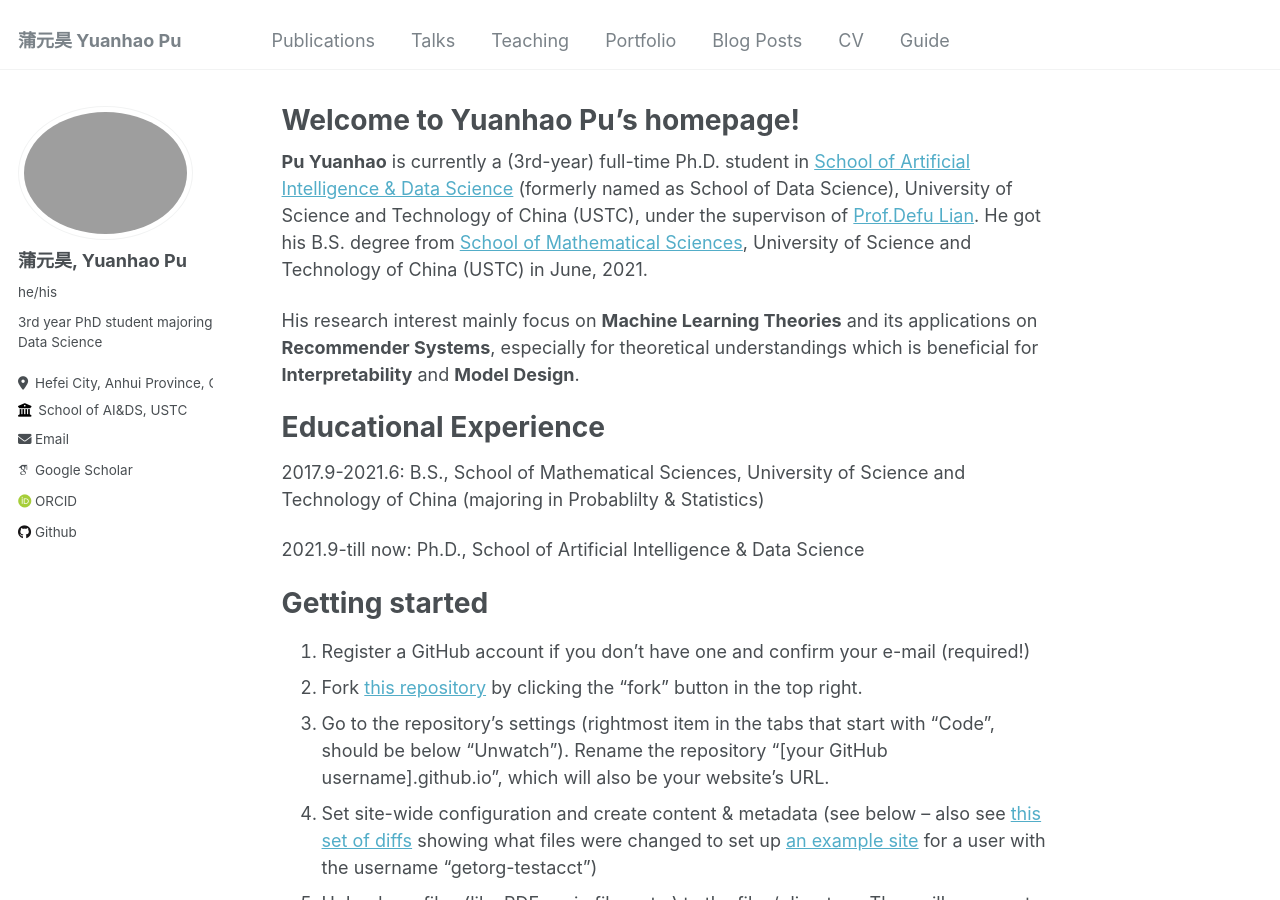
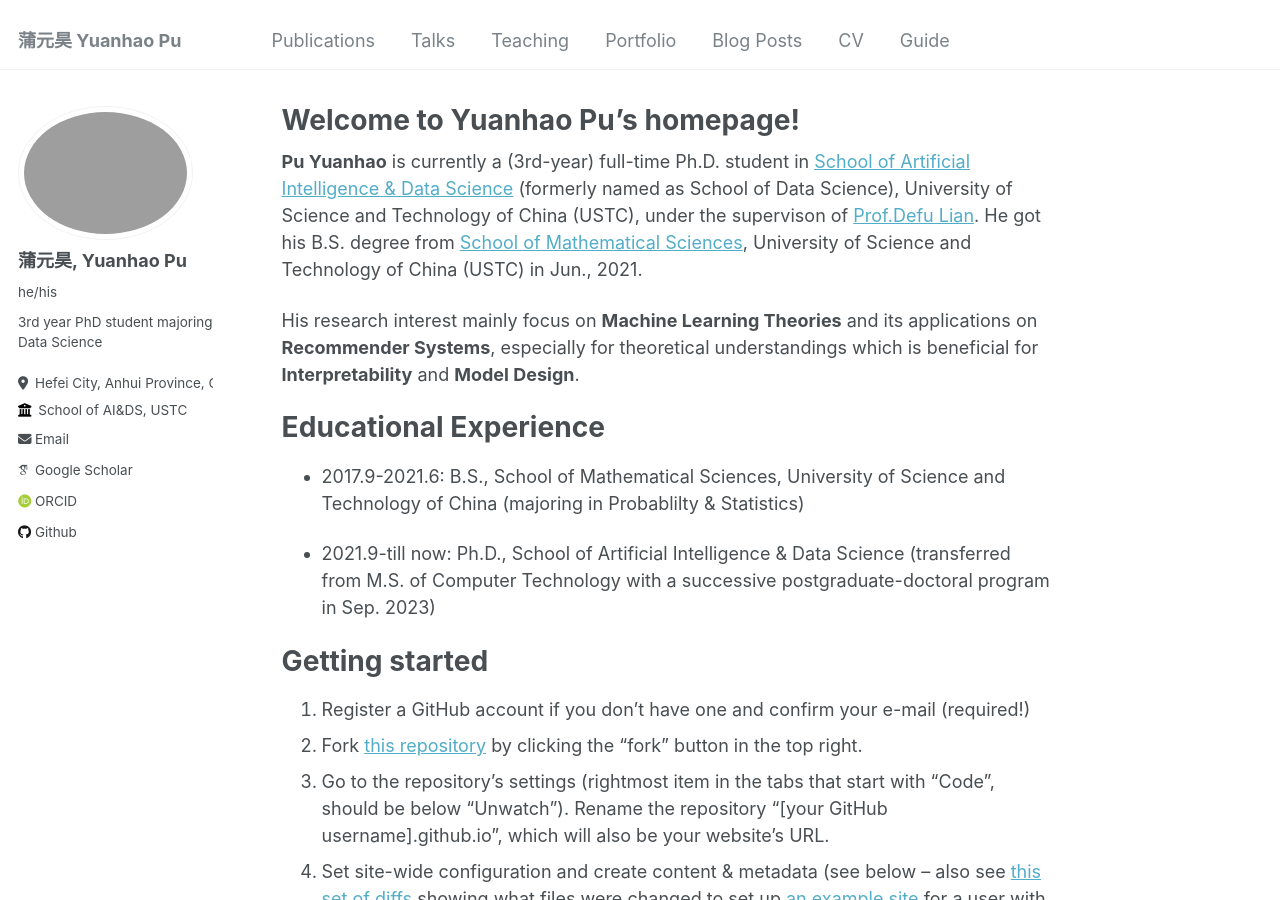
Before and after one commit to yuanhao53/yuanhao53.github.io, a Jekyll site: the page built from _pages/about.md, in a window 1280 px wide and 900 px high. Built offline with Jekyll 4.4.1, drawn with Linux system fonts in a browser that asks for light colours; some web fonts are replaced.

Commit message:
Update about.md

```diff
--- a/_pages/about.md
+++ b/_pages/about.md
@@ -8,15 +8,15 @@ redirect_from:
 ---
 
 
-**Pu Yuanhao** is currently a (3rd-year) full-time Ph.D. student in [School of Artificial Intelligence & Data Science](https://saids.ustc.edu.cn) (formerly named as School of Data Science), University of Science and Technology of China (USTC), under the supervison of [Prof.Defu Lian](https://faculty.ustc.edu.cn/liandefu). He got his B.S. degree from [School of Mathematical Sciences](https://math.ustc.edu.cn/), University of Science and Technology of China (USTC) in June, 2021.
+**Pu Yuanhao** is currently a (3rd-year) full-time Ph.D. student in [School of Artificial Intelligence & Data Science](https://saids.ustc.edu.cn) (formerly named as School of Data Science), University of Science and Technology of China (USTC), under the supervison of [Prof.Defu Lian](https://faculty.ustc.edu.cn/liandefu). He got his B.S. degree from [School of Mathematical Sciences](https://math.ustc.edu.cn/), University of Science and Technology of China (USTC) in Jun., 2021.
 
 His research interest mainly focus on **Machine Learning Theories** and its applications on **Recommender Systems**, especially for theoretical understandings which is beneficial for **Interpretability** and **Model Design**.
 
 Educational Experience
 ======
-2017.9-2021.6: B.S., School of Mathematical Sciences, University of Science and Technology of China (majoring in Probablilty & Statistics)
+- 2017.9-2021.6: B.S., School of Mathematical Sciences, University of Science and Technology of China (majoring in Probablilty & Statistics)
 
-2021.9-till now: Ph.D., School of Artificial Intelligence & Data Science
+- 2021.9-till now: Ph.D., School of Artificial Intelligence & Data Science (transferred from M.S. of Computer Technology with a successive postgraduate-doctoral program in Sep. 2023)
 
 Getting started
 ======
```
